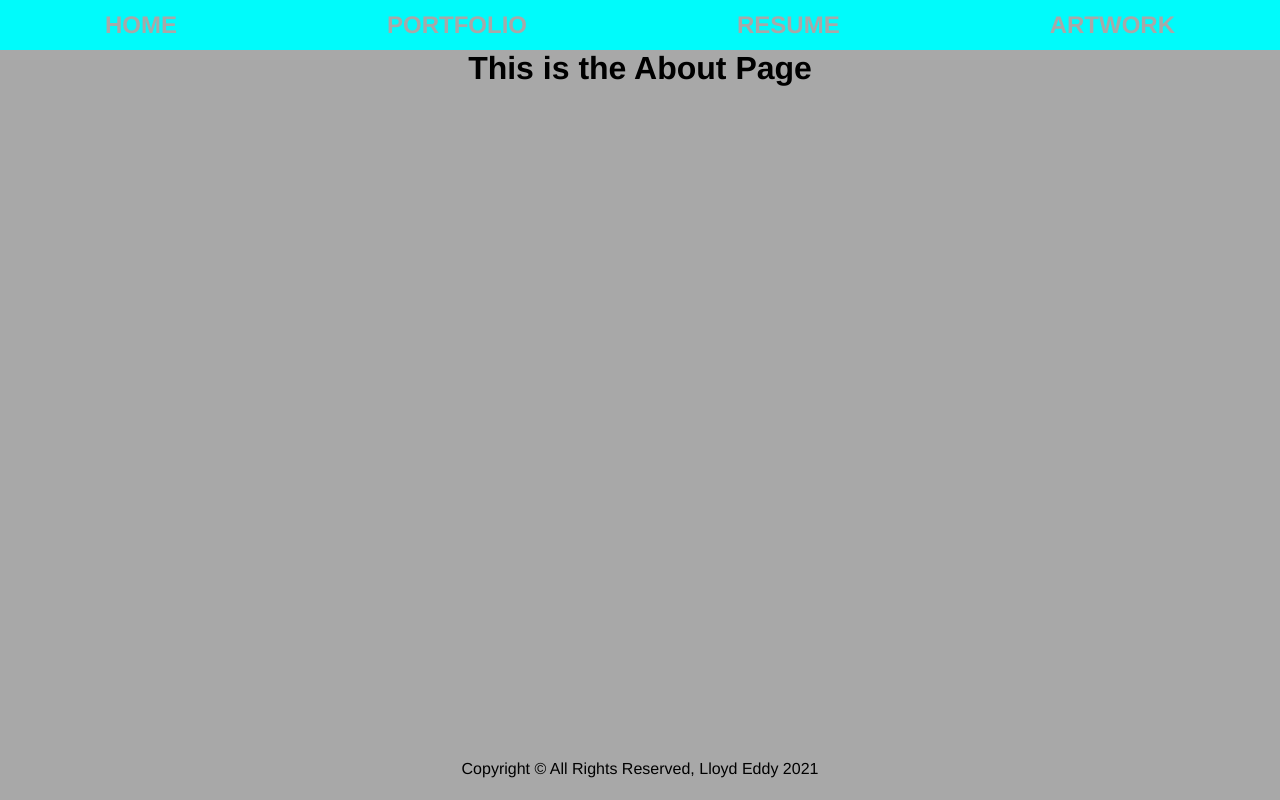
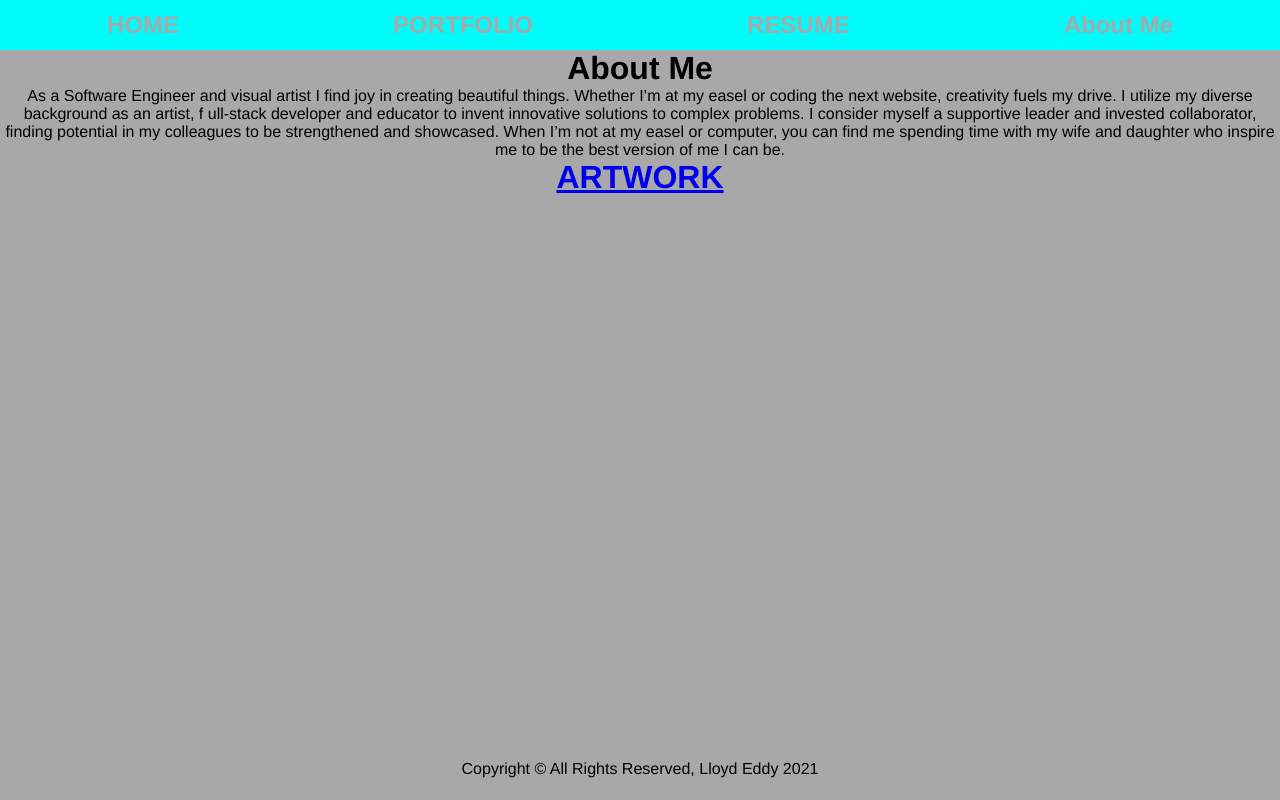
Before and after one commit to lloddy/portfolio, a React (Create React App) app: page /about in a window 1280 px wide. Built offline with nearby package versions, Linux system fonts and the light colour scheme.

Commit message:
WIP creates and links  ABOUT ME page

```diff
--- a/src/components/Header.jsx
+++ b/src/components/Header.jsx
@@ -13,7 +13,9 @@ const Header = (props) => {
                 <Link to='/resume'>
                     <h1>RESUME</h1>
                 </Link>
-                    <a href="https://lloydeddy.wordpress.com/" target="_blank"><h1>ARTWORK</h1></a>
+                <Link to='/about'>
+                    <h1>About Me</h1>
+                </Link>
             </nav>
         </header>
     );
--- a/src/pages/About.jsx
+++ b/src/pages/About.jsx
@@ -1,7 +1,20 @@
 const About = (props) => {
     return (
         <div>
-            <h1>This is the About Page</h1>
+            <h1 className="aboutMe">About Me</h1>
+            <p className="aboutMeText">As a Software Engineer and visual artist
+             I find joy in creating beautiful things.
+             Whether I’m at my easel or coding the next website,
+             creativity fuels my drive.
+             I utilize my diverse background as an artist, f
+             ull-stack developer and educator to invent innovative
+             solutions to complex problems.
+             I consider myself a supportive leader and invested collaborator,
+             finding potential in my colleagues to be strengthened and showcased.
+             When I’m not at my easel or computer,
+             you can find me spending time with my wife and daughter
+             who inspire me to be the best version of me I can be.</p>
+             <a href="https://lloydeddy.wordpress.com/" target="_blank"><h1>ARTWORK</h1></a>
         </div>
     );
 };
--- a/src/pages/Index.jsx
+++ b/src/pages/Index.jsx
@@ -24,6 +24,7 @@ const Index = (props) => {
             <a href="mailto:lloyd_eddy@yahoo.com">
                 <img src={email} alt="Email" id="emailIcon" className="icons" />
             </a>
+
         </div>
     );
 };
```
